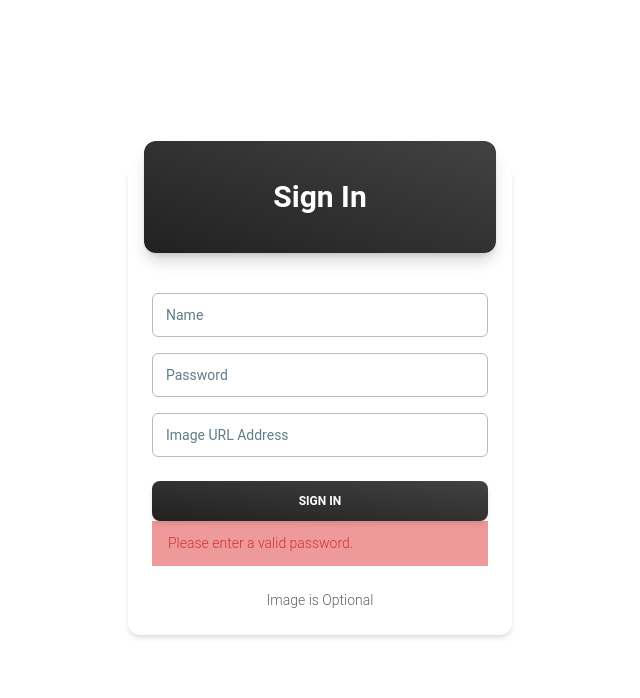
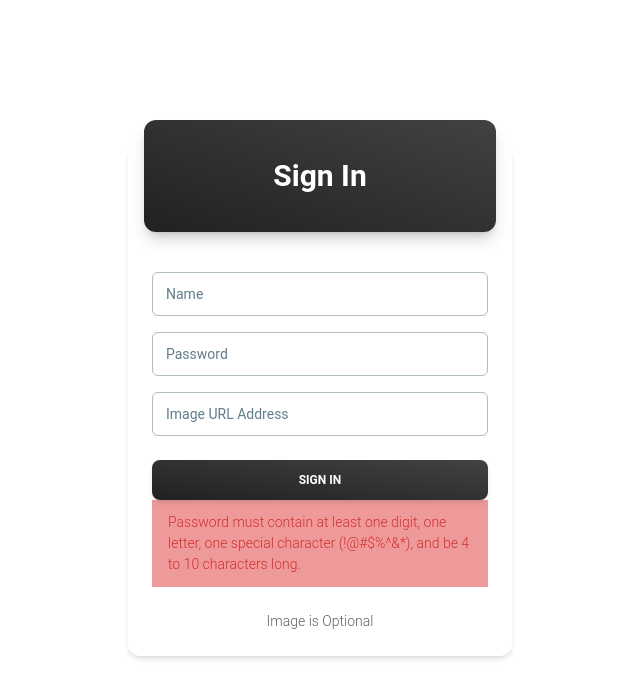
Before and after one commit to Dinithirathnayaka/Ecommerce-website, a React (Create React App) app: page / in a window 1280 px wide. Both pictures are taken after a click on the button "SIGN IN". Shown: the top 698 px of the page, without its empty margins (320-960 px from the left). Built offline with nearby package versions, Linux system fonts and the light colour scheme.

Commit message:
fix alert

```diff
--- a/src/Components/Login/Login.jsx
+++ b/src/Components/Login/Login.jsx
@@ -87,7 +87,8 @@ function Login() {
           {showAlert && (
             <div className="px-4 py-3 mb-4 text-red-700 bg-red-200">
               <Typography variant="small">
-                Please enter a valid password.
+                Password must contain at least one digit, one letter, one
+                special character (!@#$%^&*), and be 4 to 10 characters long.
               </Typography>
             </div>
           )}
```
